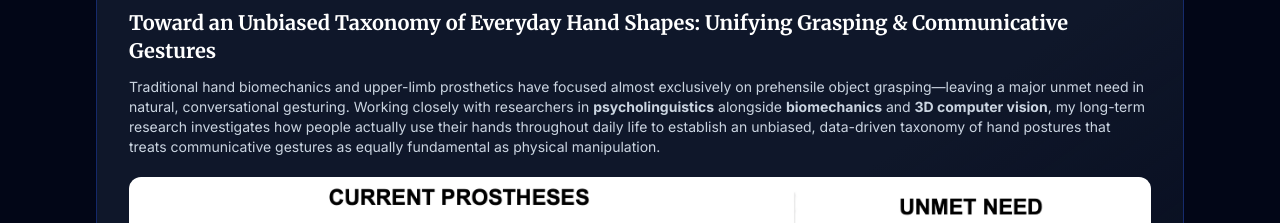
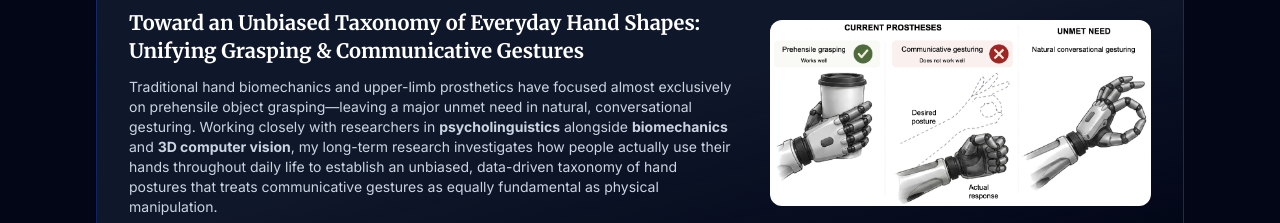
Before and after one commit to callum-thornton/callum-thornton.github.io, a website: page index.html in a window 1280 px wide. Shown: the part 577-800 px from the top of the page. Drawn offline with nearby package versions, Linux system fonts and the light colour scheme.

Commit message:
Align research diagram with mission text
Co-authored-by: Copilot <223556219+Copilot@users.noreply.github.com>

```diff
--- a/index.html
+++ b/index.html
@@ -359,13 +359,17 @@
                         </span>
                         <span class="text-xs font-medium text-slate-500 dark:text-slate-400">Biomechanics &bull; Psycholinguistics &bull; 3D Computer Vision</span>
                     </div>
+                    <div class="grid grid-cols-1 lg:grid-cols-[minmax(0,1.6fr)_minmax(0,1fr)] lg:items-center gap-5 lg:gap-8 mt-3">
+                        <div>
                             <h3 class="text-lg sm:text-xl font-bold font-serif text-slate-900 dark:text-white leading-snug">
                                 Toward an Unbiased Taxonomy of Everyday Hand Shapes: Unifying Grasping &amp; Communicative Gestures
                             </h3>
                             <p class="text-xs sm:text-sm text-slate-600 dark:text-slate-300 mt-3 leading-relaxed">
                                 Traditional hand biomechanics and upper-limb prosthetics have focused almost exclusively on prehensile object grasping—leaving a major unmet need in natural, conversational gesturing. Working closely with researchers in <strong>psycholinguistics</strong> alongside <strong>biomechanics</strong> and <strong>3D computer vision</strong>, my long-term research investigates how people actually use their hands throughout daily life to establish an unbiased, data-driven taxonomy of hand postures that treats communicative gestures as equally fundamental as physical manipulation.
                             </p>
-                    <img src="images/profile/main_research.webp" alt="Diagram showing current prostheses' strength in prehensile grasping, limitations in communicative gesturing, and the unmet need for natural conversational gestures." width="2350" height="1144" loading="lazy" decoding="async" class="mt-5 w-full h-auto rounded-xl">
+                        </div>
+                        <img src="images/profile/main_research.webp" alt="Diagram showing current prostheses' strength in prehensile grasping, limitations in communicative gesturing, and the unmet need for natural conversational gestures." width="2350" height="1144" loading="lazy" decoding="async" class="w-full h-auto rounded-xl">
+                    </div>
                 </div>
 
                 <!-- Three Core Pillars -->
```
Also changed, not shown: images/profile/main_research.png (deleted). Lines whose indentation alone changed are shown as unchanged.
